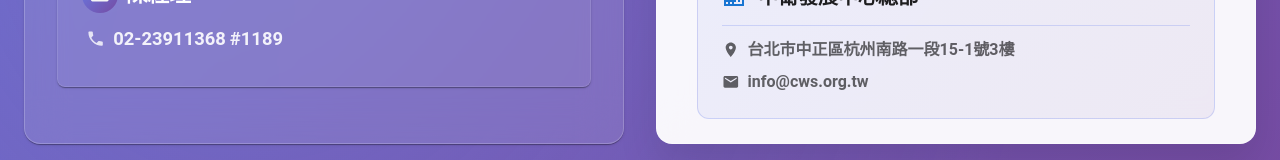
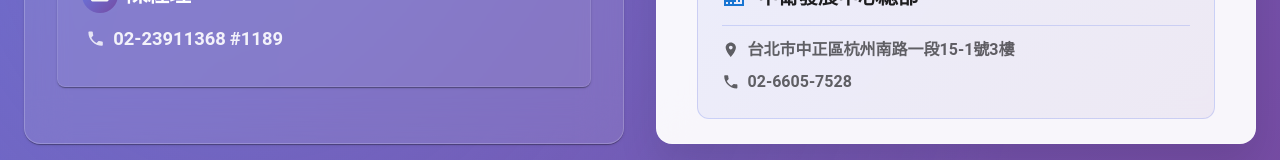
Before and after one commit to lpscsd1723-dot/csd-copt-proj, a React (Create React App) app: page / in a window 1280 px wide. Shown: the part 8326-8486 px from the top of the page. Built offline with nearby package versions, Linux system fonts and the light colour scheme.

Commit message:
Update ContactSection component to replace email contact with phone number for improved accessibility and communication clarity.

```diff
--- a/src/components/ContactSection.tsx
+++ b/src/components/ContactSection.tsx
@@ -603,9 +603,9 @@ const ContactSection: React.FC = () => {
                             </Typography>
                           </Box>
                           <Box sx={{ display: 'flex', alignItems: 'center' }}>
-                            <EmailIcon sx={{ mr: 1, fontSize: '1.1rem', color: 'text.secondary' }} />
+                            <PhoneIcon sx={{ mr: 1, fontSize: '1.1rem', color: 'text.secondary' }} />
                             <Typography variant="body1" sx={{ color: 'text.secondary', fontWeight: 600 }}>
-                              info@cws.org.tw
+                              02-6605-7528
                             </Typography>
                           </Box>
                         </Box>
```
